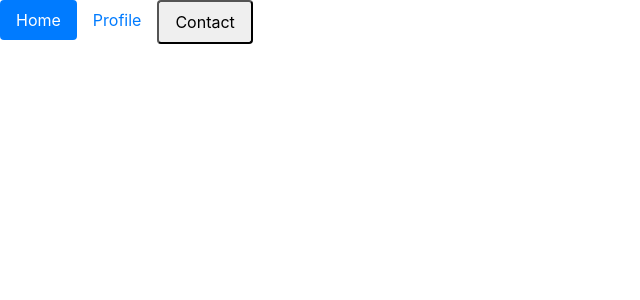
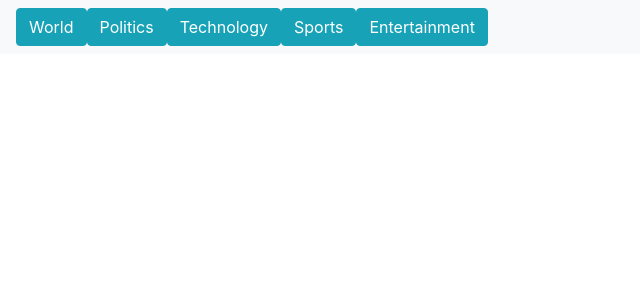
Before and after one commit to student-code-reviews/news-filter-web-app, a Flask app: page /news-options/1 in a window 1280 px wide. Shown: the top 300 px of the page, without its empty margins (0-640 px from the left). Run offline with Flask 2, Linux system fonts and the light colour scheme; some libraries are stand-ins or nearby versions.

Commit message:
Navbar with news options rendered by React.

```diff
--- a/server.py
+++ b/server.py
@@ -37,7 +37,8 @@ def index():
         user_id = int(user.user_id)
         return render_template("log_in_homepage.html", user_id=user_id)
     else:
-        return render_template("homepage.html")
+        return render_template("news_filter.html", user_id=2)
+        # return render_template("homepage.html")
 
 
 @app.route('/register', methods=['GET', 'POST'])
@@ -117,6 +118,21 @@ def change_preferences(user_id):
     return render_template('user_preferences.html', user_id=user_id, trig_words=trig_words)
 
 
+@app.route("/user.json")
+def user_info():
+    """Return information about tuition as JSON."""
+    # user = User.query.filter(User.email == session["user"]).first()
+    # user_json = {"user_id": user.user_id, "trig_words": user.trig}
+    # print(user_json)
+    return jsonify('hello')
+    # return jsonify(user_json)
+
+
+@app.route("/hello")
+def hello():
+    return "namaste"
+
+
 @app.route('/preferences-updated/<user_id>', methods=['POST'])
 def update_preferences(user_id):
     """ Preferences for the user are updated in the database"""
@@ -147,9 +163,9 @@ def news_options(user_id):
     return render_template('news_filter.html', user_id=user_id)
 
 
-@app.route('/hello')
-def hello():
-    return render_template('login.html')
+# @app.route('/hello')
+# def hello():
+#     return render_template('login.html')
 
 # This is where bulk of the back-end work is happening...
 
--- a/static/js/components/news_options.jsx
+++ b/static/js/components/news_options.jsx
@@ -1,25 +1,35 @@
+
 class NewsOptions extends React.Component {
+      getUser = () => {
+        fetch('/user.json')
+          .then(response => response.json())
+          .then(data => alert(`The user-id is ${data.user_id}`));
+        }
+
     render() {
-    return(
-
-<ul class="nav nav-pills mb-3" id="pills-tab" role="tablist">
-  <li class="nav-item">
-    <a class="nav-link active" id="pills-home-tab" data-toggle="pill" href="#pills-home" role="tab">Home</a>
-  </li>
-  <li class="nav-item">
-    <a class="nav-link" id="pills-profile-tab" data-toggle="pill" href="#pills-profile" role="tab">Profile</a>
-  </li>
-  <form action="/hello">
-    <li class="nav-item">
-      <button class="nav-link" id="pills-contact-tab" data-toggle="pill" role="tab" type="submit">Contact</button>
-    </li>
-  </form>
-</ul>
 
 
+
+    return(
+      <nav className="navbar navbar-expand-lg navbar-light bg-light">
+        <button onClick={this.getUser} className="btn btn-info" name = "option">World</button>
+        <form action="/hello">
+            <button className="btn btn-info" type="submit">Politics</button>
+        </form>
+        <form action="/hello">
+            <button className="btn btn-info" type="submit">Technology</button>
+        </form>
+        <form action="/hello">
+            <button className="btn btn-info" type="submit">Sports</button>
+        </form>
+        <form action="/hello">
+            <button className="btn btn-info" type="submit">Entertainment</button>
+        </form>
+      </nav>
 
       );
   }
 }
 
-ReactDOM.render(<NewsOptions />, document.querySelector(" #root"));
+
+ReactDOM.render(<NewsOptions />, document.querySelector("div#root"));
--- a/templates/news_filter.html
+++ b/templates/news_filter.html
@@ -2,9 +2,8 @@
 
 {% block content %}
 
-<!-- <script src="news_options.jsx" type="text/jsx"></script> -->
-<script type="text/jsx" src="../static/js/components/news_options.jsx"></script>
 
-
-
+<script type="text/jsx" src="../static/js/components/news_options.jsx">
+</script>
+<div id ="root"> </div>
 {% endblock %}
--- a/templates/news_options.html
+++ b/templates/news_options.html
@@ -17,6 +17,7 @@
     </form>
   </p>
 
+{% endblock %}
 <!--   <footer>
     <a href='/user-preferences/{{user_id}}'>Update User Preferences</a>
     <br><br>
@@ -39,6 +40,3 @@
   <div class="tab-pane fade" id="pills-profile" role="tabpanel" aria-labelledby="pills-profile-tab">...</div>
   <div class="tab-pane fade" id="pills-contact" role="tabpanel" aria-labelledby="pills-contact-tab">...</div>
 </div> -->
-
-
-{% endblock %}
```
Also changed, not shown: static/js/components/filtered_news.jsx (+8 -32 lines).
